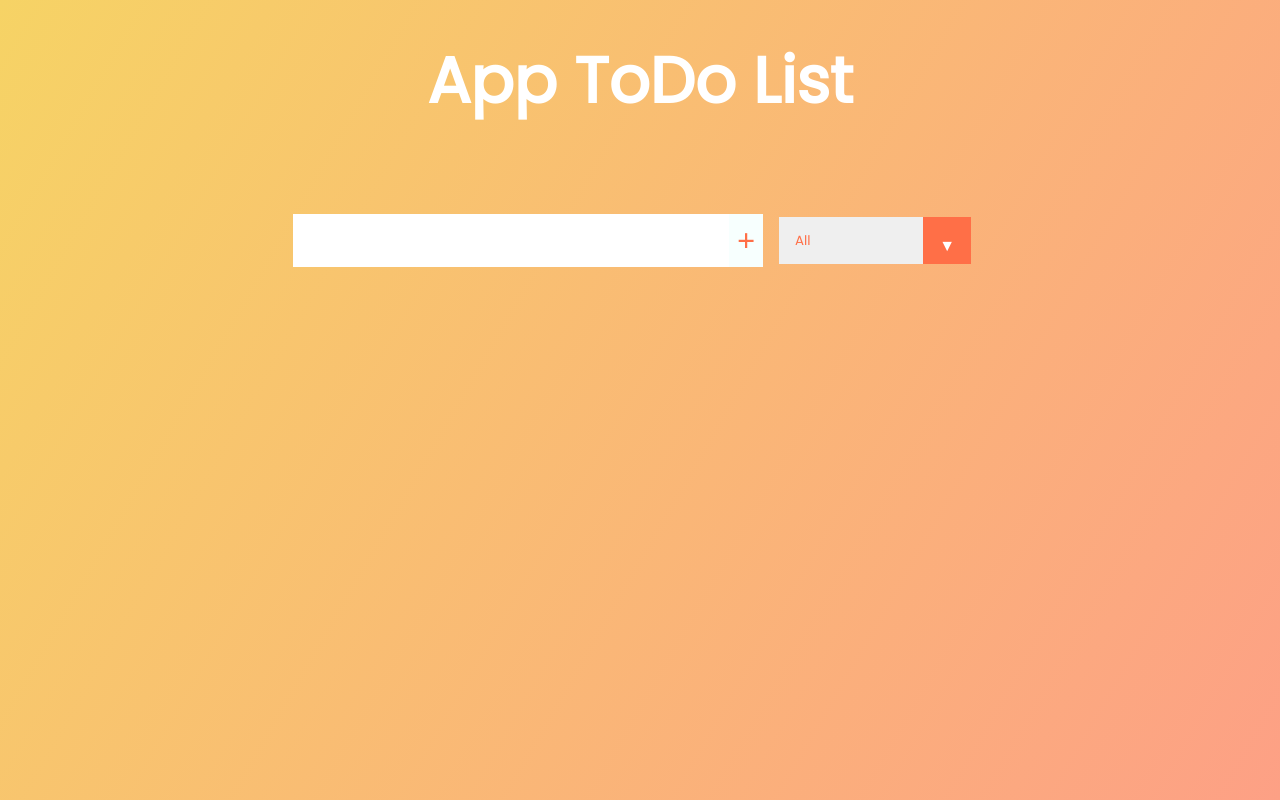
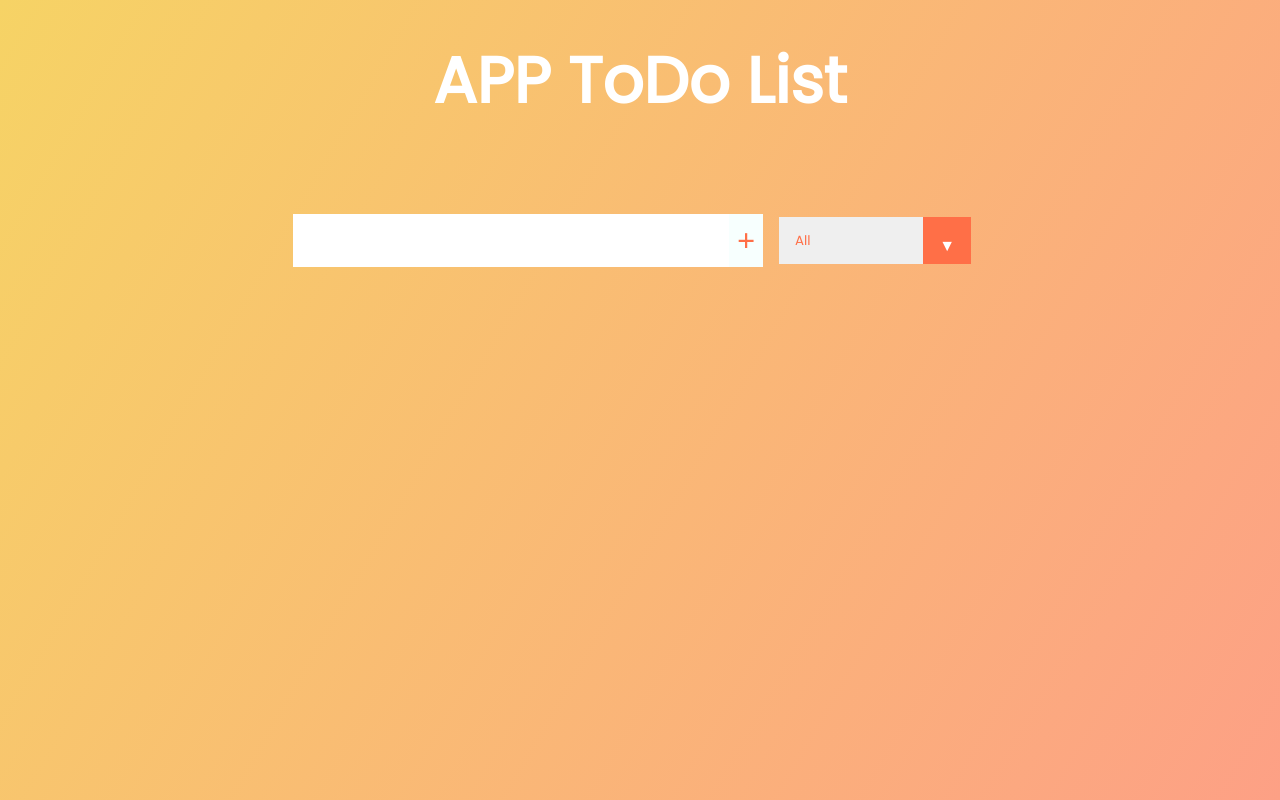
Before and after one commit to alanjosue97/react-app-toDoList, a React (Create React App) app: page / in a window 1280 px wide. Built offline with nearby package versions, Linux system fonts and the light colour scheme.

Commit message:
deploy my react to github page

```diff
--- a/src/App.js
+++ b/src/App.js
@@ -2,6 +2,7 @@ import "./App.css";
 import Form from "./componets/form";
 import TodoList from "./componets/toDolist";
 import { useState, useEffect } from "react";
+
 
 function App() {
   const [inputTexts, setInputTexts] = useState("");
@@ -51,7 +52,7 @@ const getLocalTodos = () => {
   return (
     <div className="App">
       <header>
-        <h1>App ToDo List</h1>
+        <h1>APP ToDo List</h1>
       </header>
       <Form
         inputText={inputTexts}
```
